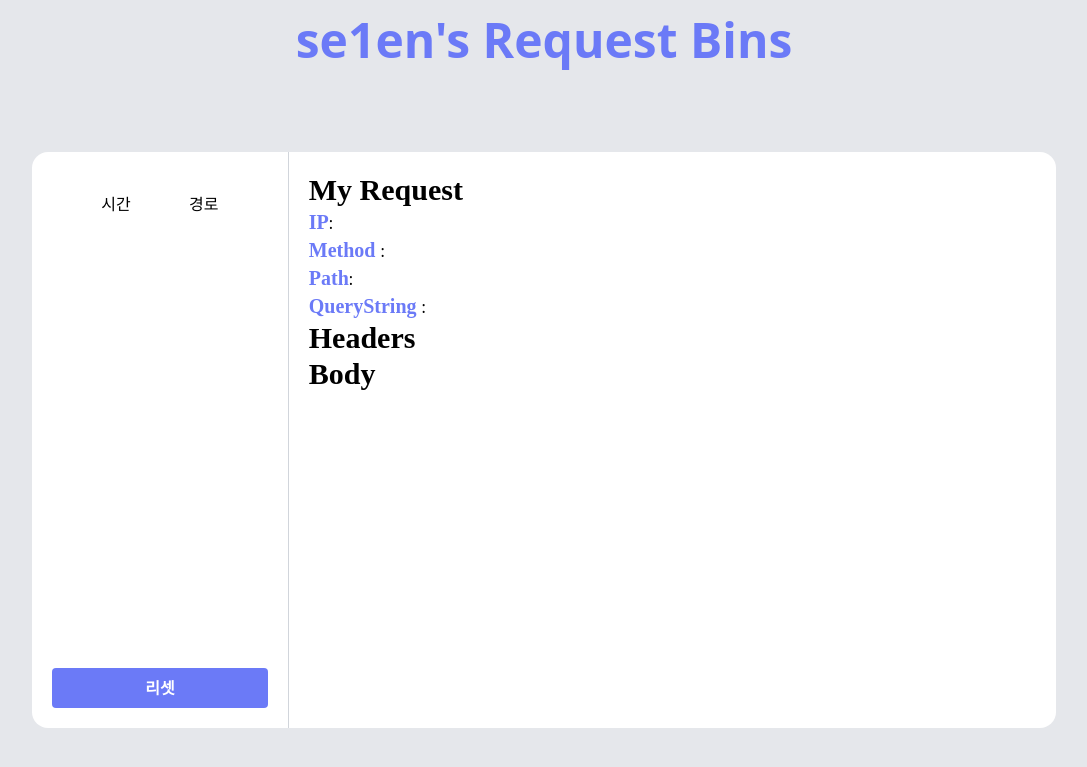
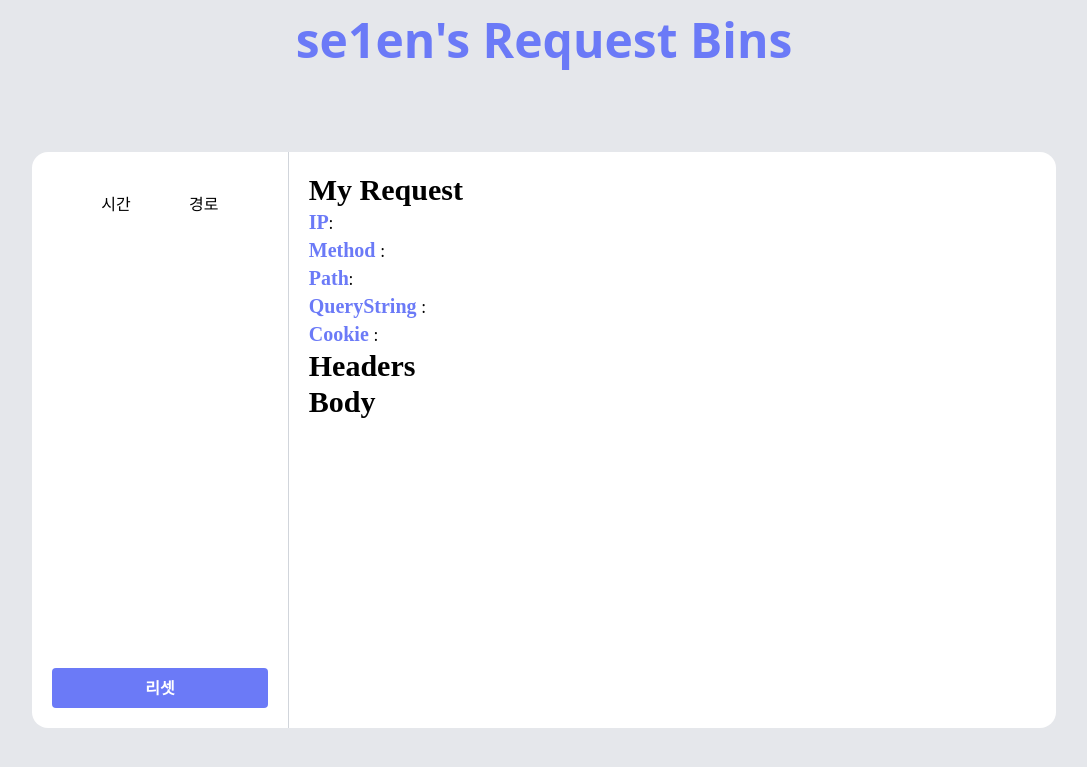
Before and after one commit to 34selen/request_bin, a Flask app: template templates/requests.html in a window 1280 px wide. Shown: the top 767 px of the page, without its empty margins (96-1183 px from the left). Run offline with Flask 3, Linux system fonts and the light colour scheme; the template is opened without the code that fills it, so the values that code supplies are empty; some libraries are stand-ins or nearby versions; some web fonts are replaced.

Commit message:
complete: 1차완성

```diff
--- a/app.py
+++ b/app.py
@@ -2,7 +2,7 @@ from flask import Flask, request, jsonify, render_template, send_from_directory,
 import datetime
 import os
 from dotenv import load_dotenv
-
+from werkzeug.datastructures import ImmutableMultiDict
 app = Flask(__name__)
 load_dotenv()
 # 요청을 저장할 리스트
@@ -17,6 +17,7 @@ def log_request_info():
     log_entry = {
         "method": request.method,
         "path": request.path,
+        "cookies": str(request.cookies.to_dict()),
         "headers": dict(request.headers),
         "body": request.get_data(as_text=True),
         "timestamp": datetime.datetime.now().strftime("%Y-%m-%d %H:%M:%S"),
--- a/templates/requests.html
+++ b/templates/requests.html
@@ -101,6 +101,11 @@
             >:
             <span id="QueryString"></span>
             <br />
+            <span class="text-xl font-spoqa font-bold text-customBlue">
+              Cookie </span
+            >:
+            <span id="Cookie"></span>
+            <br />
           </div>
           <div>
             <div class="text-3xl font-spoqa font-bold">Headers</div>
@@ -149,6 +154,12 @@
         //QueryString출력
         const QueryStringElement  = document.getElementById('QueryString');
         QueryStringElement.innerHTML=log.query_string
+        //Body출력
+        const BodyElement  = document.getElementById('Body');
+        BodyElement.innerHTML=log.body
+        //Cookie출력
+        const CookieElement  = document.getElementById('Cookie');
+        CookieElement.innerHTML=log.cookies
       }
     </script>
   </body>
```
Also changed, not shown: tmp.py (added, +9 -0 lines).
